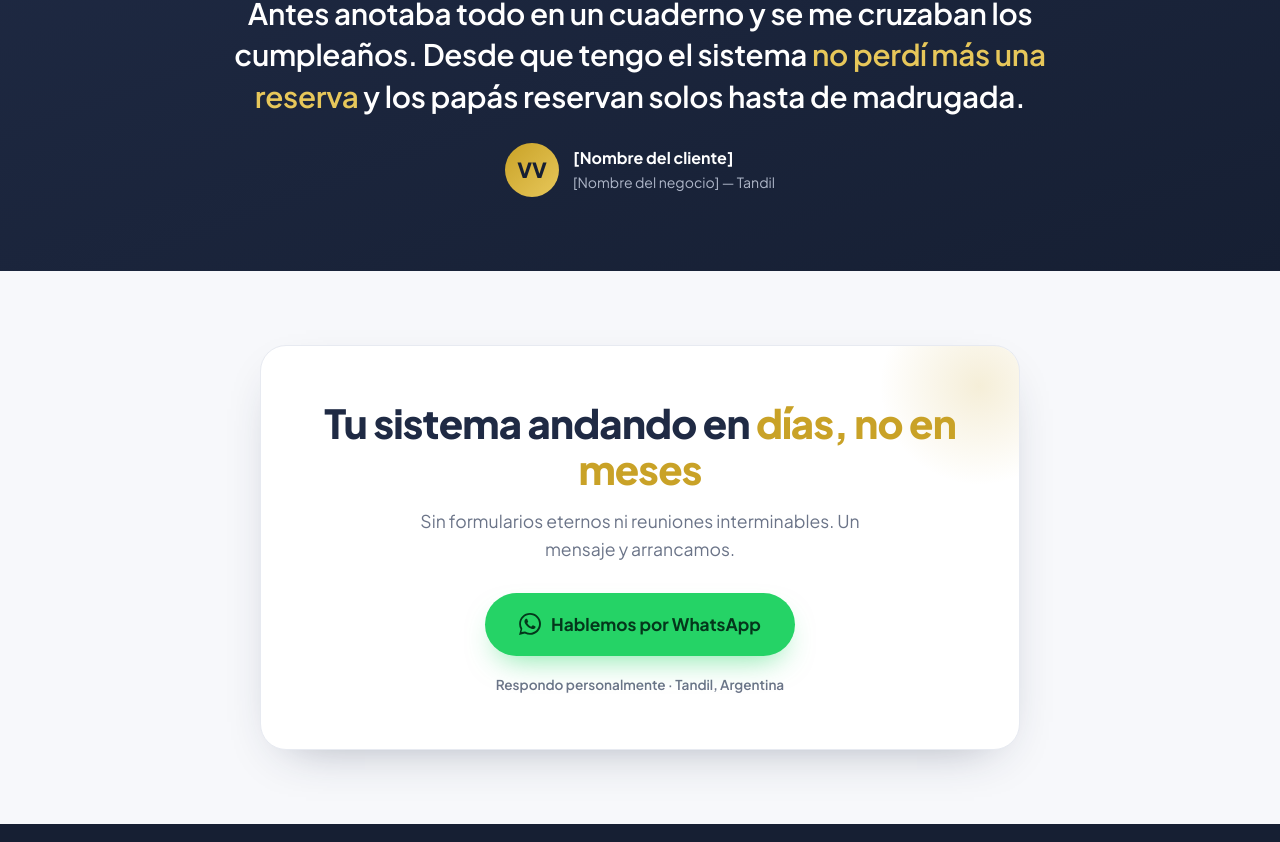
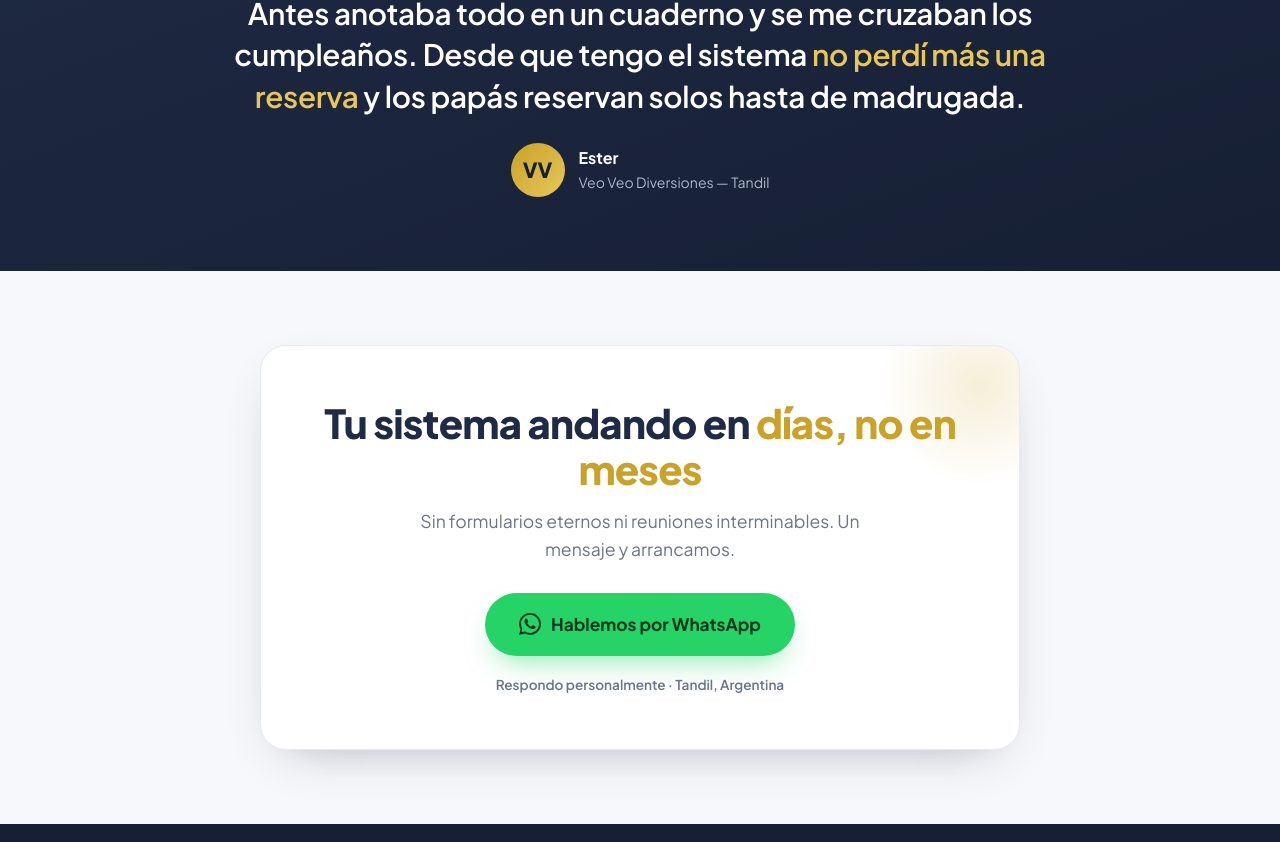
Before and after one commit to maxiroblesfx-commits/mr-soluciones, a plain HTML site: page index.html in a window 1280 px wide. Shown: the part 3327-4169 px from the top of the page. Drawn offline with Linux system fonts and the light colour scheme.

Commit message:
feat: testimonio (Ester / Veo Veo Diversiones) + URL en vivo en README
Co-Authored-By: Claude Opus 4.8 <noreply@anthropic.com>

```diff
--- a/index.html
+++ b/index.html
@@ -440,8 +440,8 @@
       <div class="who">
         <div class="av">VV</div>
         <div class="meta">
-          <b>[Nombre del cliente]</b>
-          <span>[Nombre del negocio] — Tandil</span>
+          <b>Ester</b>
+          <span>Veo Veo Diversiones — Tandil</span>
         </div>
       </div>
     </div>
```
Also changed, not shown: 1 other file.
